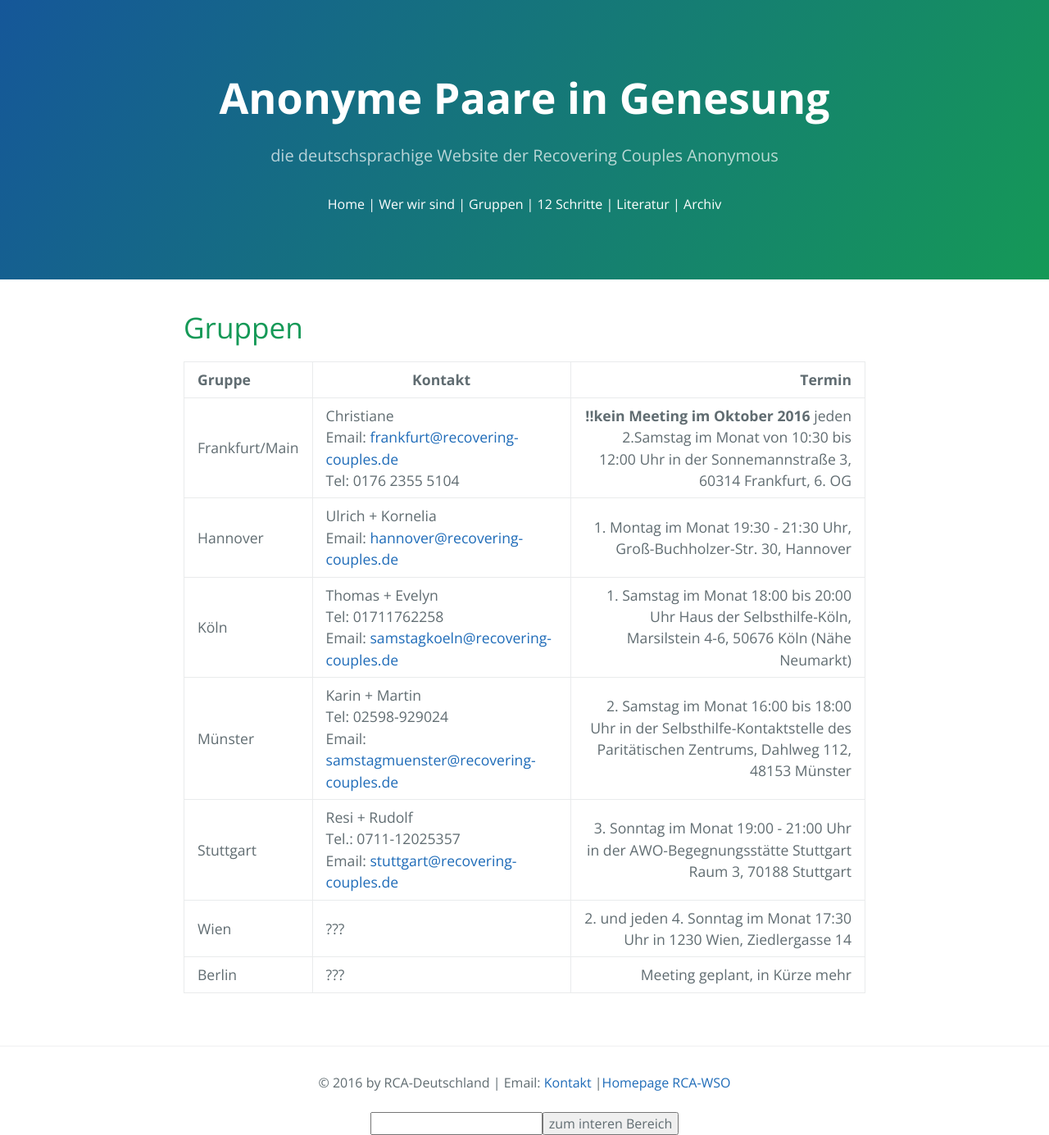
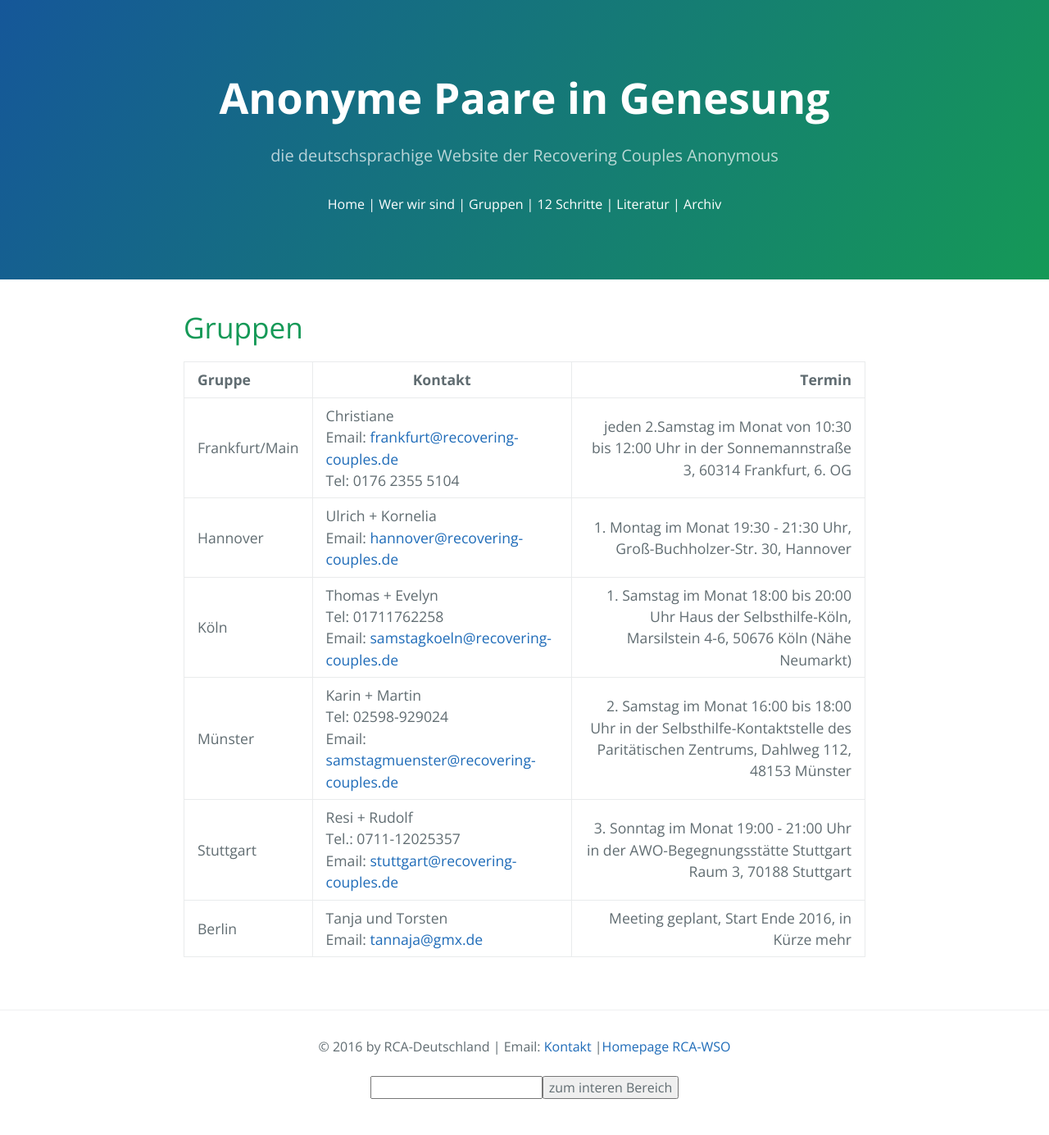
Before and after one commit to rcadeutschland/rcadeutschland.github.io, a Jekyll site: the page built from Gruppen.MD, in a window 1280 px wide. Shown: the whole page at 82% size. Built offline with Jekyll 4.4.1, drawn with Linux system fonts in a browser that asks for light colours; nearby versions of some CDN libraries; after the commit the page ends 1341 px from its top, so only the background shows below that.

Commit message:
Update Gruppen.MD

```diff
--- a/Gruppen.MD
+++ b/Gruppen.MD
@@ -6,10 +6,9 @@
 
 | Gruppe | Kontakt | Termin                       |
 |:------ | ------- | ---------------------------: |
-| Frankfurt/Main | Christiane<br>Email: <frankfurt@recovering-couples.de><br>Tel: 0176 2355 5104 | **!!kein Meeting im Oktober 2016** jeden 2.Samstag im Monat  von 10:30 bis 12:00 Uhr  in der Sonnemannstraße 3, 60314 Frankfurt, 6. OG |
+| Frankfurt/Main | Christiane<br>Email: <frankfurt@recovering-couples.de><br>Tel: 0176 2355 5104 | jeden 2.Samstag im Monat  von 10:30 bis 12:00 Uhr  in der Sonnemannstraße 3, 60314 Frankfurt, 6. OG |
 | Hannover | Ulrich + Kornelia<br>Email: <hannover@recovering-couples.de> | 1. Montag im Monat 19:30 - 21:30 Uhr,  Groß-Buchholzer-Str. 30, Hannover |
 | Köln | Thomas + Evelyn<br>Tel: 01711762258<br>Email: <samstagkoeln@recovering-couples.de> | 1. Samstag im Monat 18:00 bis 20:00 Uhr Haus der Selbsthilfe-Köln, Marsilstein 4-6, 50676 Köln (Nähe Neumarkt) |
 | Münster | Karin + Martin<br>Tel: 02598-929024<br>Email: <samstagmuenster@recovering-couples.de> | 2. Samstag im Monat 16:00 bis 18:00 Uhr  in der Selbsthilfe-Kontaktstelle des Paritätischen Zentrums, Dahlweg 112, 48153 Münster |
 | Stuttgart | Resi + Rudolf<br>Tel.: 0711-12025357<br>Email: <stuttgart@recovering-couples.de> | 3. Sonntag im Monat 19:00 - 21:00 Uhr in der AWO-Begegnungsstätte Stuttgart Raum 3, 70188 Stuttgart |
-| Wien | ??? | 2. und jeden 4. Sonntag im Monat 17:30 Uhr in 1230 Wien, Ziedlergasse 14 |
-| Berlin | ??? | Meeting geplant, in Kürze mehr |
+| Berlin | Tanja und Torsten<br>Email: <tannaja@gmx.de> | Meeting geplant, Start Ende 2016, in Kürze mehr |
```
